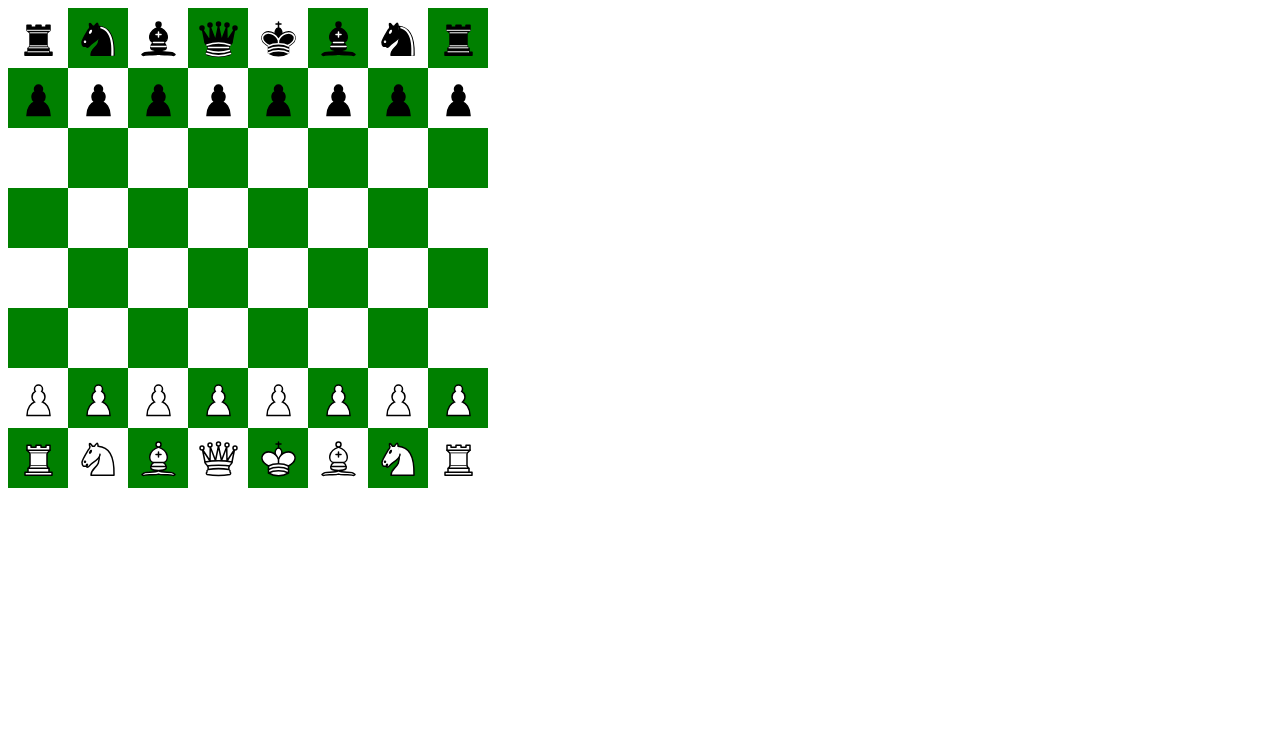
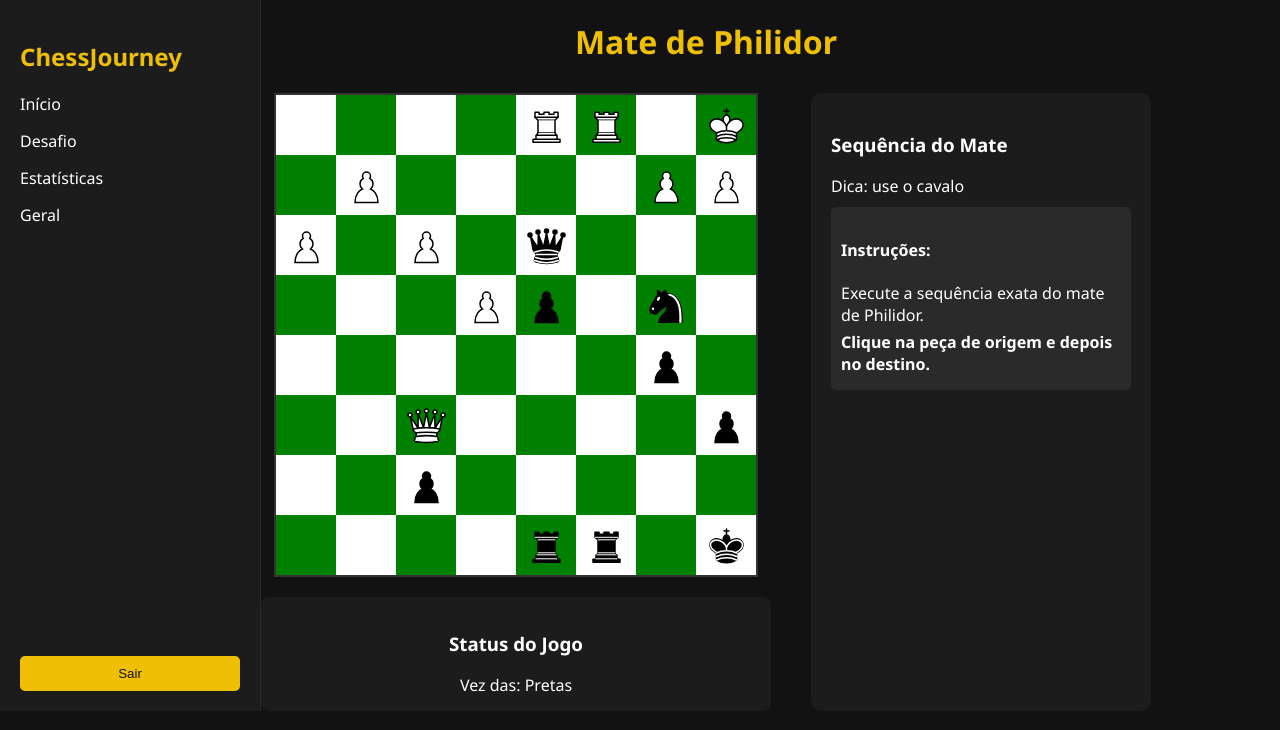
Before and after one commit to regisdesouza/ChessJourney, a website: page projeto/public/tabuleiro.html in a window 1280 px wide. Drawn offline with Linux system fonts and the light colour scheme.

Commit message:
Tabuleiro funcional adicionado

```diff
--- a/projeto/public/css/painel.css
+++ b/projeto/public/css/painel.css
@@ -51,7 +51,7 @@ body {
     margin-top: 20px;
 }
 
-main {
+.container {
     flex: 1;
     padding: 20px;
     display: flex;
--- a/projeto/public/css/tabuleiro.css
+++ b/projeto/public/css/tabuleiro.css
@@ -1,8 +1,70 @@
+@import url('https://fonts.googleapis.com/css2?family=Noto+Sans:wght@400;700&display=swap');
+
+body {
+    background: #121212;
+    font-family: 'Noto Sans', sans-serif;
+    color: white;
+    display: flex;
+    margin: 0;
+    height: 100%;
+}
+
+.menuLateral {
+    background: #1c1c1c;
+    border-right: 1px solid #2a2a2a;
+    padding: 20px;
+    width: 220px;
+    display: flex;
+    flex-direction: column;
+}
+
+.menuLateral h2 {
+    color: #EFBF04;
+    margin-bottom: 20px;
+}
+
+.menuLateral a {
+    color: white;
+    text-decoration: none;
+    margin-bottom: 15px;
+    display: block;
+}
+
+#btnSair {
+    background: #EFBF04;
+    color: #121212;
+    border: none;
+    padding: 10px;
+    border-radius: 5px;
+    cursor: pointer;
+    margin-top: auto;
+}
+
+div > .tituloPrincipal {
+    color: #EFBF04;
+    text-align: center;
+    margin-top: 20px;
+}
+
+.containerPrincipal {
+    display: flex;
+    justify-content: center;
+    gap: 40px;
+    margin-top: 30px;
+}
+
+.areaTabuleiro {
+    display: flex;
+    flex-direction: column;
+    align-items: center;
+}
+
 #tabuleiro {
     width: 480px;
     height: 480px;
-    display: grid;
-    grid-template-columns: repeat(8, 1fr);
+    border: 2px solid #333;
+    display: flex;
+    flex-wrap: wrap;
 }
 
 .casa {
@@ -11,13 +73,46 @@
     display: flex;
     align-items: center;
     justify-content: center;
+    cursor: pointer;
 }
 
-.branco { background-color: #fff; }
-.verde  { background-color: green; }
+.branco {
+    background-color: white;
+}
+
+.verde {
+    background-color: #008000;
+}
 
 .peca {
     width: 45px;
     height: 45px;
     pointer-events: none;
 }
+
+.infoJogo {
+    background: #1c1c1c;
+    padding: 15px;
+    border-radius: 8px;
+    margin-top: 20px;
+    width: 480px;
+    text-align: center;
+}
+
+.areaInstrucoes {
+    width: 300px;
+    background: #1c1c1c;
+    padding: 20px;
+    border-radius: 10px;
+}
+
+.instrucoesBox {
+    background: #2a2a2a;
+    padding: 10px;
+    margin-top: 10px;
+    border-radius: 5px;
+}
+
+.instrucoesBox p {
+    margin: 5px 0;
+}
--- a/projeto/public/tabuleiro.html
+++ b/projeto/public/tabuleiro.html
@@ -1,159 +1,173 @@
 <!DOCTYPE html>
-<html lang="en">
+<html lang="pt-br">
 <head>
     <meta charset="UTF-8">
     <meta name="viewport" content="width=device-width, initial-scale=1.0">
-    <title>Chessjourney</title>
     <link rel="stylesheet" href="./css/tabuleiro.css">
+    <title>Mate de Philidor</title>
 </head>
-<body onload="criarTabuleiro()">
-
-
-    <div id="divContainer">
-
-        <div id="tabuleiro">
-
-
+<body>
+    <div class="menuLateral">
+        <h2>ChessJourney</h2>
+        <a href="./painel.html">Início</a>
+        <a href="./tabuleiro.html">Desafio</a>
+        <a href="./dash-usuario.html">Estatísticas</a>
+        <a href="./dash-geral.html">Geral</a>
+        <button id="btnSair">Sair</button>
     </div>
 
+    <div>
+        <h1 class="tituloPrincipal">Mate de Philidor</h1>
 
+        <div class="containerPrincipal">
+            <div class="areaTabuleiro">
+                <div id="tabuleiro"></div>
+                <div class="infoJogo">
+                    <h3>Status do Jogo</h3>
+                    <div id="infoJogo">Vez das: Pretas</div>
                 </div>
-</body>
+            </div>
+
+            <div class="areaInstrucoes">
+                <h3>Sequência do Mate</h3>
+                <div>Dica: use o cavalo</div>
+
+                <div class="instrucoesBox">
+                    <h4>Instruções:</h4>
+                    <p>Execute a sequência exata do mate de Philidor.</p>
+                    <p><b>Clique na peça de origem e depois no destino.</b></p>
+                </div>
+            </div>
+        </div>
+    </div>
+
     <script>
+        const imagensXadrez = {
+            "e1": "./assets/torre-preto.svg",
+            "f1": "./assets/torre-preto.svg",
+            "h1": "./assets/rei-preto.svg",
+            "c2": "./assets/peao-preto.svg",
+            "c3": "./assets/dama-branca.svg",
+            "h3": "./assets/peao-preto.svg",
+            "g4": "./assets/peao-preto.svg",
+            "d5": "./assets/peao-branco.svg",
+            "e5": "./assets/peao-preto.svg",
+            "g5": "./assets/cavalo-preto.svg",
+            "a6": "./assets/peao-branco.svg",
+            "c6": "./assets/peao-branco.svg",
+            "e6": "./assets/dama-preto.svg",
+            "b7": "./assets/peao-branco.svg",
+            "g7": "./assets/peao-branco.svg",
+            "h7": "./assets/peao-branco.svg",
+            "e8": "./assets/torre-branca.svg",
+            "f8": "./assets/torre-branca.svg",
+            "h8": "./assets/rei-branca.svg"
+        };
 
-var vezJogar = "branco";
-var casaSelecionada = null;
-var movimentosPecas = [];
-
-var tabuleiroPos =
-[
-    ['a8','b8','c8','d8','e8','f8','g8','h8'],
-    ['a7','b7','c7','d7','e7','f7','g7','h7'],
-    ['a6','b6','c6','d6','e6','f6','g6','h6'],
-    ['a5','b5','c5','d5','e5','f5','g5','h5'],
-    ['a4','b4','c4','d4','e4','f4','g4','h4'],
-    ['a3','b3','c3','d3','e3','f3','g3','h3'],
-    ['a2','b2','c2','d2','e2','f2','g2','h2'],
-    ['a1','b1','c1','d1','e1','f1','g1','h1']
+        const sequencia = [
+            {de: "g5", para: "f7", desc: "29... Nf2+"},
+            {de: "h8", para: "g8", desc: "30. Kg1"},
+            {de: "f7", para: "h6", desc: "30... Nh3+"},
+            {de: "g8", para: "h8", desc: "31. Kh1"},
+            {de: "e6", para: "g8", desc: "31... Qg1+"},
+            {de: "f8", para: "g8", desc: "32. Rxg1"},
+            {de: "h6", para: "f7", desc: "32... Nf2#"}
         ];
 
-var imagensXadrez = {
-
-    'a1': './assets/torre-branca.svg',
-    'b1': './assets/cavalo-branco.svg',
-    'c1': './assets/bispo-branco.svg',
-    'd1': './assets/dama-branca.svg',
-    'e1': './assets/rei-branca.svg',
-    'f1': './assets/bispo-branco.svg',
-    'g1': './assets/cavalo-branco.svg',
-    'h1': './assets/torre-branca.svg',
-
-    'a2': './assets/peao-branco.svg',
-    'b2': './assets/peao-branco.svg',
-    'c2': './assets/peao-branco.svg',
-    'd2': './assets/peao-branco.svg',
-    'e2': './assets/peao-branco.svg',
-    'f2': './assets/peao-branco.svg',
-    'g2': './assets/peao-branco.svg',
-    'h2': './assets/peao-branco.svg',
-
-    'a8': './assets/torre-preto.svg',
-    'b8': './assets/cavalo-preto.svg',
-    'c8': './assets/bispo-preto.svg',
-    'd8': './assets/dama-preto.svg',
-    'e8': './assets/rei-preto.svg',
-    'f8': './assets/bispo-preto.svg',
-    'g8': './assets/cavalo-preto.svg',
-    'h8': './assets/torre-preto.svg',
-
-    'a7': './assets/peao-preto.svg',
-    'b7': './assets/peao-preto.svg',
-    'c7': './assets/peao-preto.svg',
-    'd7': './assets/peao-preto.svg',
-    'e7': './assets/peao-preto.svg',
-    'f7': './assets/peao-preto.svg',
-    'g7': './assets/peao-preto.svg',
-    'h7': './assets/peao-preto.svg'
-};
-
+        let lanceAtual = 0;
+        let casaSelecionada = null;
+        let reiBrancoId = "h8";
 
         function criarTabuleiro() {
-    var tabuleiro = document.getElementById('tabuleiro');
-    tabuleiro.innerHTML = '';
-
-    for (var linha = 0; linha < 8; linha++) {
-        for (var coluna = 0; coluna < 8; coluna++) {
-            var nomeCasa = tabuleiroPos[linha][coluna];
-            var casa = document.createElement('div');
-            casa.className = `casa ${(linha + coluna) % 2 === 0 ? 'branco' : 'verde'}`;
+            const tabuleiro = document.getElementById('tabuleiro');
+            const letras = ['a','b','c','d','e','f','g','h'];
+            for (let linha = 8; linha >= 1; linha--) {
+                for (let coluna = 0; coluna < 8; coluna++) {
+                    const letra = letras[coluna];
+                    const nomeCasa = letra + linha;
+                    const casa = document.createElement('div');
+                    casa.className = (linha + coluna) % 2 === 0 ? 'casa branco' : 'casa verde';
                     casa.id = nomeCasa;
-            casa.setAttribute("onclick", "cliqueCasa('" + nomeCasa + "')");
-
                     if (imagensXadrez[nomeCasa]) {
-                var img = document.createElement('img');
+                        const img = document.createElement('img');
                         img.src = imagensXadrez[nomeCasa];
-
-                img.className = 'peca ' +(imagensXadrez[nomeCasa].includes('branco') ? 'branca' : 'preto');
-                img.setAttribute("onclick", "cliqueCasa('" + nomeCasa + "')");
+                        img.className = 'peca';
                         casa.appendChild(img);
-                casa.peca = img;
-                img.style.pointerEvents = "none";
-            } else {
-                casa.peca = null;
+                    }
+                    casa.onclick = () => cliqueCasa(nomeCasa);
+                    tabuleiro.appendChild(casa);
+                }
+            }
+            atualizarDisplay();
         }
 
-            tabuleiro.appendChild(casa);
+        function cliqueCasa(id) {
+            if (lanceAtual >= sequencia.length) return;
+            const lance = sequencia[lanceAtual];
+            if (!casaSelecionada) {
+                if (id === lance.de) {
+                    casaSelecionada = id;
+                    document.getElementById(id).style.backgroundColor = 'yellow';
+                } else {
+                    alert(`LANCE ERRADO! Você deve clicar em: ${lance.de} Lance correto: ${lance.desc}`);
+                }
+            } else {
+                if (id === lance.para) {
+                    moverPeca(casaSelecionada, id);
+                    if (document.getElementById(id).children[0].src.includes('rei-branca')) {
+                        reiBrancoId = id;
+                    }
+                    casaSelecionada = null;
+                    lanceAtual++;
+                    if (lanceAtual === 1 || lanceAtual === 3 || lanceAtual === 5 || lanceAtual === 7) {
+                        const reiCasa = document.getElementById(reiBrancoId);
+                        if (reiCasa) reiCasa.style.backgroundColor = 'red';
+                    }
+                    atualizarDisplay();
+                } else {
+                    alert(`LANCE ERRADO! Você deve mover para: ${lance.para} Lance correto: ${lance.desc}`);
+                    restaurarCor(document.getElementById(casaSelecionada));
+                    casaSelecionada = null;
                 }
             }
         }
 
-
-
-function cliqueCasa(id) {
-    var casa = document.getElementById(id);
-
-    if (!casaSelecionada) {
-        tentarSelecionarPeca(id);
-        return;
+        function moverPeca(de, para) {
+            const origem = document.getElementById(de);
+            const destino = document.getElementById(para);
+            if (destino.children.length > 0) destino.innerHTML = '';
+            const peca = origem.children[0];
+            destino.appendChild(peca);
+            origem.innerHTML = '';
+            restaurarCor(origem);
+            restaurarCor(destino);
         }
 
-    var casaSel = document.getElementById(casaSelecionada);
-
-    if (casa === casaSel) {
-        casaSelecionada = null;
-        return;
+        function restaurarCor(casa) {
+            const id = casa.id;
+            const coord = id.split('');
+            const linha = Number(coord[1]);
+            const coluna = 'abcdefgh'.indexOf(coord[0]);
+            if ((linha + coluna) % 2 === 0) casa.style.backgroundColor = 'white';
+            else casa.style.backgroundColor = '#008000';
         }
 
-    if (casa.peca && suaPeca(casa.id)) {
-        tentarSelecionarPeca(casa.id);
-        return;
-    }
-    if (movimentosPecas.includes(id)) {
-        casaSelecionada = null;
-        movimentosPecas = [];
+        function atualizarDisplay() {
+            const info = document.getElementById('infoJogo');
+            if (lanceAtual < sequencia.length) {
+                const vez = sequencia[lanceAtual].de === "g5" || sequencia[lanceAtual].de === "f7" || sequencia[lanceAtual].de === "e6" || sequencia[lanceAtual].de === "h6" ? 'Pretas' : 'Brancas';
+                info.innerHTML = `Vez das: ${vez}`;
+            } else {
+                info.innerHTML = "XEQUE-MATE! PARÁBENS!";
             }
         }
 
+        criarTabuleiro();
 
-function suaPeca(id) {
-    var casa = document.getElementById(id);
-    if (!casa || !casa.peca) return false;
-    return (vezJogar === "branco" && casa.peca.className.includes("branca")) ||(vezJogar === "preto" && casa.peca.className.includes("preto"));
-}
-
-function tentarSelecionarPeca(id) {
-    var casa = document.getElementById(id);
-    if (!casa || !casa.peca) return;
-    if (!suaPeca(id)) return;
-    casaSelecionada = id;
-}
-
-
-
-function estaVazia(id) {
-    var casa = document.getElementById(id);
-    return (!casa || !casa.peca);
-}
-
+        document.getElementById('btnSair').onclick = () => {
+            sessionStorage.clear();
+            window.location.href = "tela-login.html";
+        };
     </script>
+</body>
 </html>
```
Also changed, not shown: projeto/public/css/index.css (+23 -6 lines), projeto/public/dash-usuario.html (+68 -65 lines), projeto/public/index.html (+45 -17 lines), projeto/public/painel.html (+4 -4 lines), projeto/public/quiz.html (+15 -42 lines), projeto/public/assets/xadrez-home.svg (added), 2 other files. Lines whose indentation alone changed are shown as unchanged.
